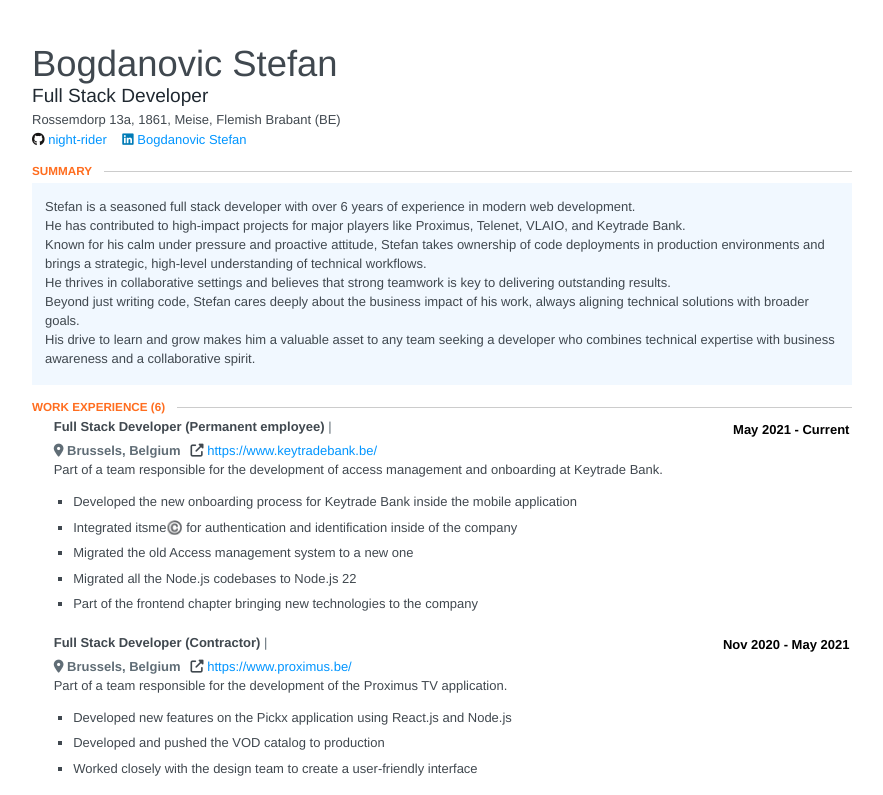
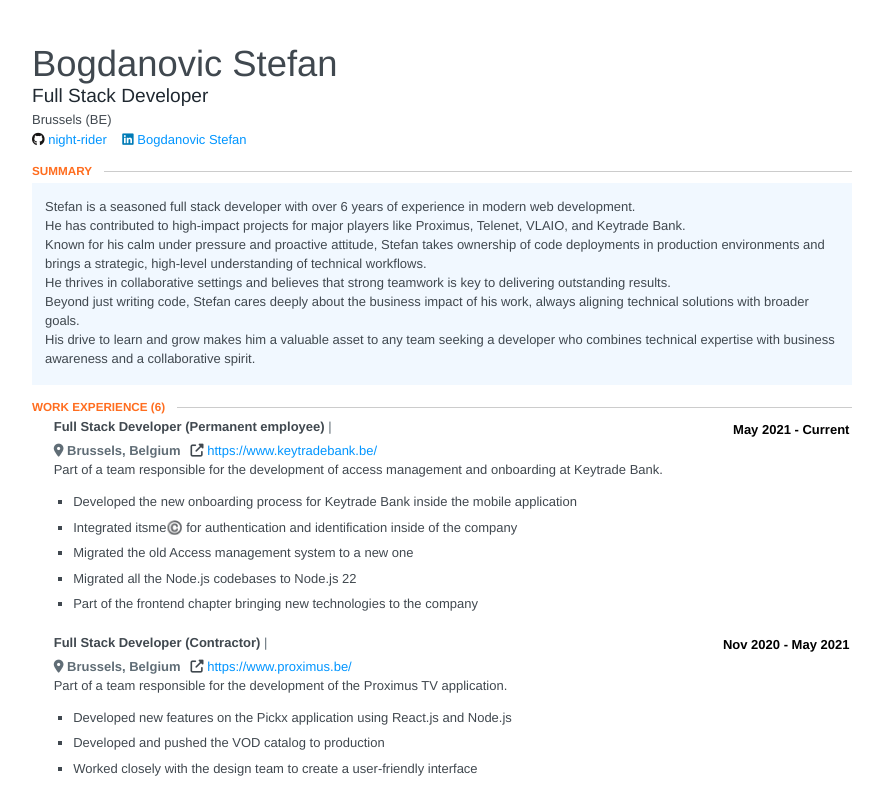
Before and after one commit to NiGHT-RiDER/night-rider.github.io, a plain HTML site: page index.html in a window 1280 px wide. Shown: the top 795 px of the page, without its empty margins (198-1081 px from the left). Drawn offline with Linux system fonts and the light colour scheme.

Commit message:
Update index.html

```diff
--- a/index.html
+++ b/index.html
@@ -806,10 +806,7 @@
     		</div>
 
     		<span class="location">
-    			<span class="address">Rossemdorp 13a,</span>
-    			<span class="postalCode">1861,</span>
-    			<span class="city">Meise,</span>
-    			<span class="region">Flemish Brabant</span>
+    			<span class="region">Brussels</span>
     			<span class="countryCode">(BE)</span>
     		</span>
 
```
